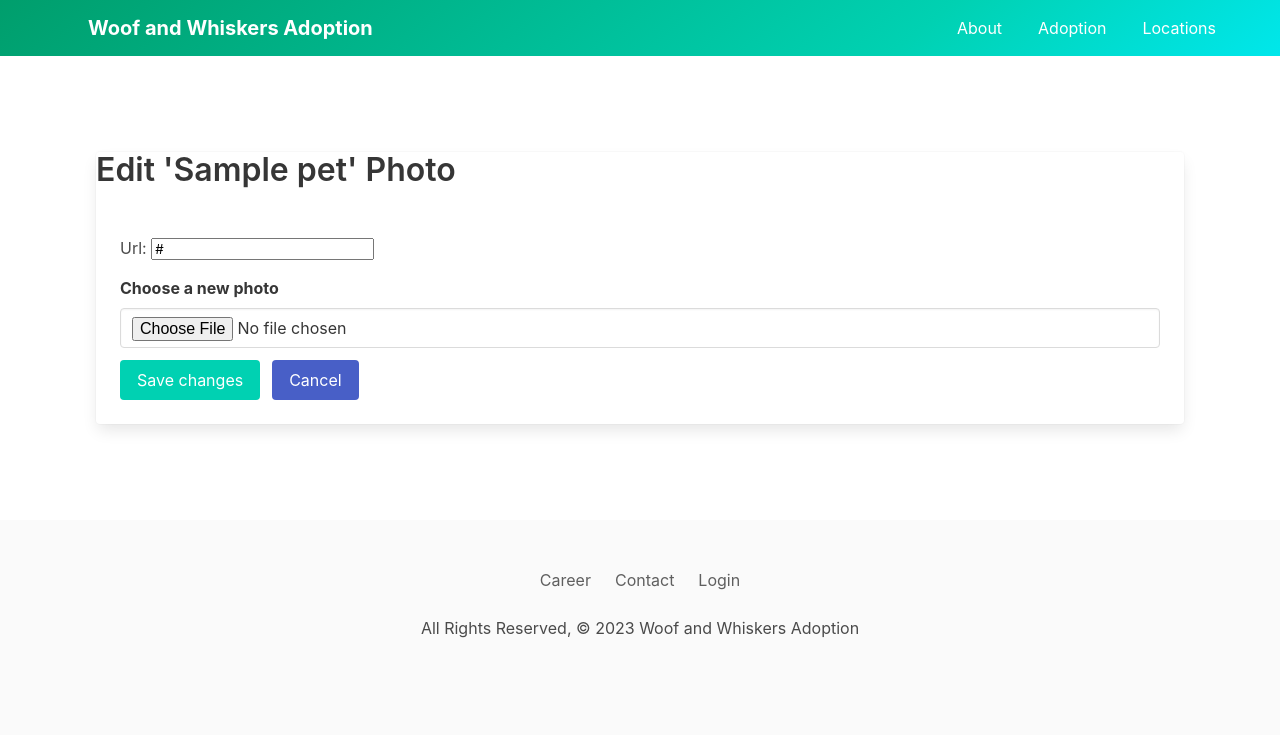
After one commit to Apple-supaporn/project4-dog-and-cat-adoption, a Django app: page /pets/1/edit_photo/1/ in a window 1280 px wide. The commit adds this page. Shown: the top 735 px of the page. Run offline with Django 4.2, Linux system fonts and the light colour scheme; tables that the repository leaves empty hold one stand-in row (values such as "Sample post").

Commit message:
success on edit and delete photos from AWS S3

```diff
--- a/dog_and_cat_adoption_project/dog_and_cat_adoption_app/templates/dog_and_cat_adoption_app/pet_confirm_delete.html
+++ b/dog_and_cat_adoption_project/dog_and_cat_adoption_app/templates/dog_and_cat_adoption_app/pet_confirm_delete.html
@@ -1,8 +1,8 @@
 {% extends 'dogncat/base.html' %}
 
 {% block content %}
-    <h1 class="title is-4">Delete Pet</h1>
-    <h4 class="subtitle">Are you sure you want to delete <span class="teal-text">"{{ object.name }}"</span>?</h4>
+    <h1 class="title is-4">Delete "{{ object.name }}"</h1>
+    <h4 class="subtitle">Are you sure you want to delete?</h4>
 
     <form action="" method="POST">
         {% csrf_token %}
--- /dev/null
+++ b/dog_and_cat_adoption_project/dog_and_cat_adoption_app/templates/dogncat/edit_photo.html
@@ -0,0 +1,35 @@
+{% extends 'dogncat/base.html' %}
+
+{% block content %}
+    <section class="section">
+        <div class="container">
+            <div class="card">
+                <p class="title">Edit '{{ pet.name }}' Photo</p>
+                <div class="card-content">
+                    <div class="content">
+                        <form method="post" enctype="multipart/form-data">
+                            {% csrf_token %}
+                            {{ form.as_p }}
+
+                            <div class="field">
+                                <label class="label">Choose a new photo</label>
+                                <div class="control">
+                                    <input type="file" name="new_photo_file" class="input" accept="image/*">
+                                </div>
+                            </div>
+
+                            <div class="field is-grouped">
+                                <div class="control">
+                                    <button type="submit" class="button is-primary">Save changes</button>
+                                </div>
+                                <div class="control">
+                                    <a href="{% url 'detail' pet_id=pet.id %}" class="button is-link">Cancel</a>
+                                </div>
+                            </div>
+                        </form>
+                    </div>
+                </div>
+            </div>
+        </div>
+    </section>
+{% endblock %}
--- a/dog_and_cat_adoption_project/dog_and_cat_adoption_app/urls.py
+++ b/dog_and_cat_adoption_project/dog_and_cat_adoption_app/urls.py
@@ -1,6 +1,6 @@
 from django.urls import path
 from . import views     # .  is everything from views
-from .views import dog_list, cat_list, contact, hours_locations
+from .views import dog_list, cat_list, contact, hours_locations, edit_photo
 
 
 
@@ -20,6 +20,12 @@ urlpatterns = [
     path('cats/', cat_list, name='cat_list'),
 
     path('contact/', contact, name='contact'),
-    path('hours-locations/', hours_locations, name='hours_locations')
+    path('hours-locations/', hours_locations, name='hours_locations'),
+
+    ### ADD EDIT PHOTO ###
+    path('pets/<int:pet_id>/edit_photo/<int:photo_id>/', edit_photo, name='edit_photo'),
+
+    ### ADD DELTE PHOTO ###
+    path('pets/<int:pet_id>/delete_photo/<int:photo_id>/', views.delete_photo, name='delete_photo'),
 
 ]
--- a/dog_and_cat_adoption_project/dog_and_cat_adoption_app/views.py
+++ b/dog_and_cat_adoption_project/dog_and_cat_adoption_app/views.py
@@ -1,7 +1,9 @@
-from django.shortcuts import render, redirect
+from django.shortcuts import render, redirect, get_object_or_404
 from .models import Pet, Photo
 from django.http import HttpResponse
 from django.views.generic.edit import CreateView, UpdateView, DeleteView
+from django import forms
+
 
 ## imports for photo aws
 import uuid
@@ -107,6 +109,65 @@ def add_photo(request, pet_id):
             return HttpResponse(status=500)
         return redirect('detail', pet_id=pet_id)
 
+### ADD FOR EDIT PHOTO ###
+def edit_photo(request, pet_id, photo_id):
+    pet = get_object_or_404(Pet, id=pet_id)
+    photo = get_object_or_404(Photo, id=photo_id)
+
+    if request.method == 'POST':
+        form = PhotoForm(request.POST, request.FILES, instance=photo)
+        new_photo_file = request.FILES.get('new_photo_file')
+
+        if form.is_valid():
+            if new_photo_file:
+                # Save the new photo file to AWS S3 and update the photo URL
+                s3 = boto3.client('s3')
+                key = f"{pet_id}/{uuid.uuid4().hex[:6]}_{new_photo_file.name}"
+
+                try:
+                    bucket = os.environ['S3_BUCKET']
+                    s3.upload_fileobj(new_photo_file, bucket, key)
+                    url = f"{os.environ['S3_BASE_URL']}{bucket}/{key}"
+
+                    # Update the photo URL
+                    photo.url = url
+                    photo.save()
+
+                except Exception as e:
+                    # Handle the exception (log or return an error response)
+                    print(f"An error occurred uploading the new photo to S3: {e}")
+
+            form.save()
+
+            return redirect('detail', pet_id=pet.id)
+    else:
+        form = PhotoForm(instance=photo)
+
+    return render(request, 'dogncat/edit_photo.html', {'form': form, 'pet': pet})
+### END FOR EDIT PHOTO ###
+
+### ADD DELETE PHOTO ###
+def delete_photo(request, pet_id, photo_id):
+    photo = get_object_or_404(Photo, id=photo_id)
+
+    if request.method == 'POST':
+        # Delete the photo from AWS S3
+        s3 = boto3.client('s3')
+        try:
+            bucket = os.environ['S3_BUCKET']
+            key = photo.url.split('/')[-1]  # Extract the key from URL
+            s3.delete_object(Bucket=bucket, Key=key)
+        except Exception as e:
+            print(f"An error occurred deleting the photo from S3: {e}")
+
+        # Delete the photo from the database
+        photo.delete()
+
+        return redirect('detail', pet_id=pet_id)
+
+    return render(request, 'dog_and_cat_adoption_app/photo_confirm_delete.html', {'photo': photo})
+### END DELETE PHOTO ###
+
 
 
 # CLASS BASED VIEWS
@@ -133,3 +194,10 @@ class PetUpdate(UpdateView):
 class PetDelete(DeleteView):
     model = Pet
     success_url = '/pets/'
+
+
+
+class PhotoForm(forms.ModelForm):
+    class Meta:
+        model = Photo
+        fields = ['url']
```
Also changed, not shown: dog_and_cat_adoption_project/dog_and_cat_adoption_app/templates/dog_and_cat_adoption_app/pet_form.html (+18 -4 lines), dog_and_cat_adoption_project/dog_and_cat_adoption_app/templates/dog_and_cat_adoption_app/photo_confirm_delete.html (added, +18 -0 lines), dog_and_cat_adoption_project/dog_and_cat_adoption_app/templates/dogncat/detail.html (+28 -2 lines), dog_and_cat_adoption_project/dog_and_cat_adoption_app/static/images/about3.jpeg (deleted), dog_and_cat_adoption_project/dog_and_cat_adoption_app/static/images/q.jpeg (deleted).
